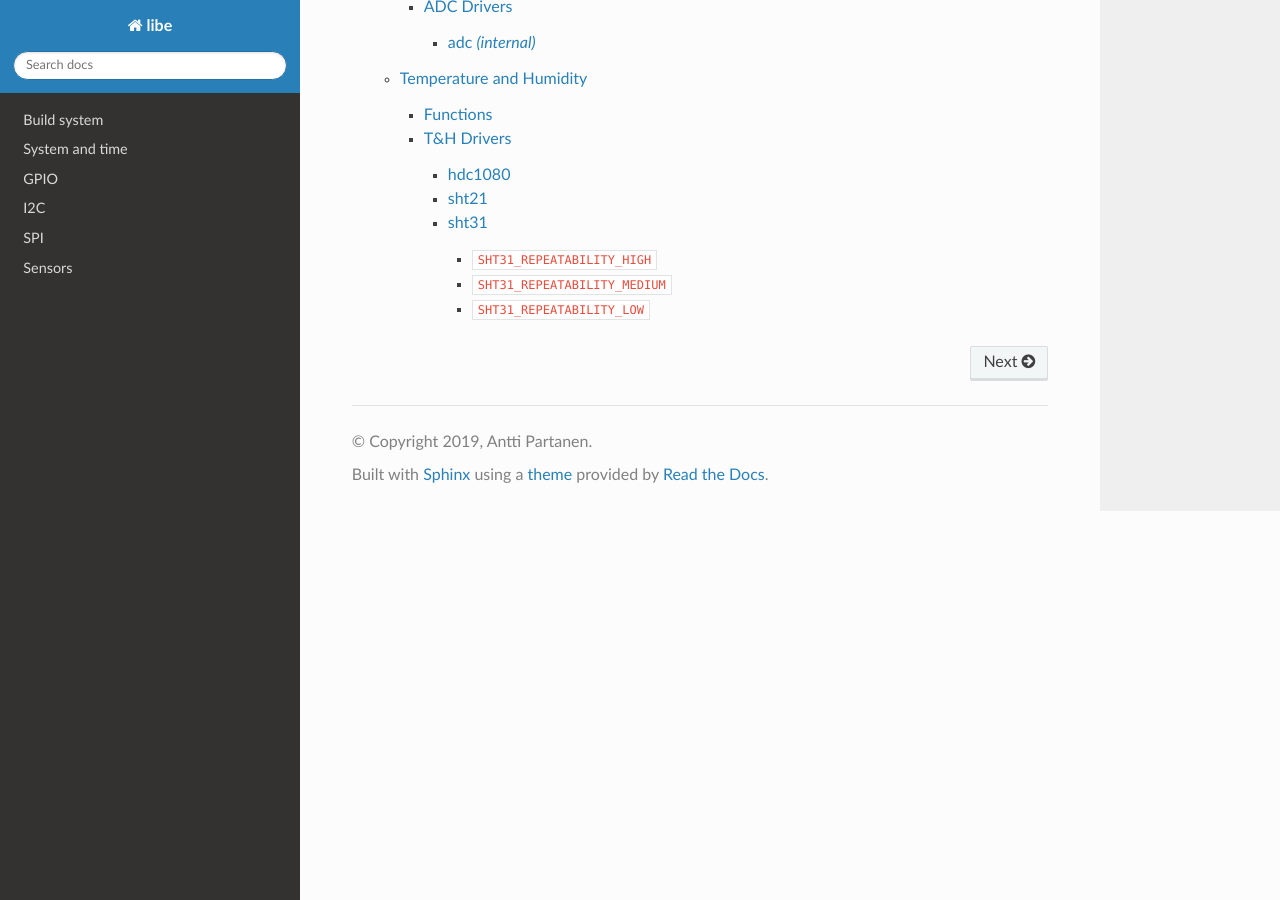
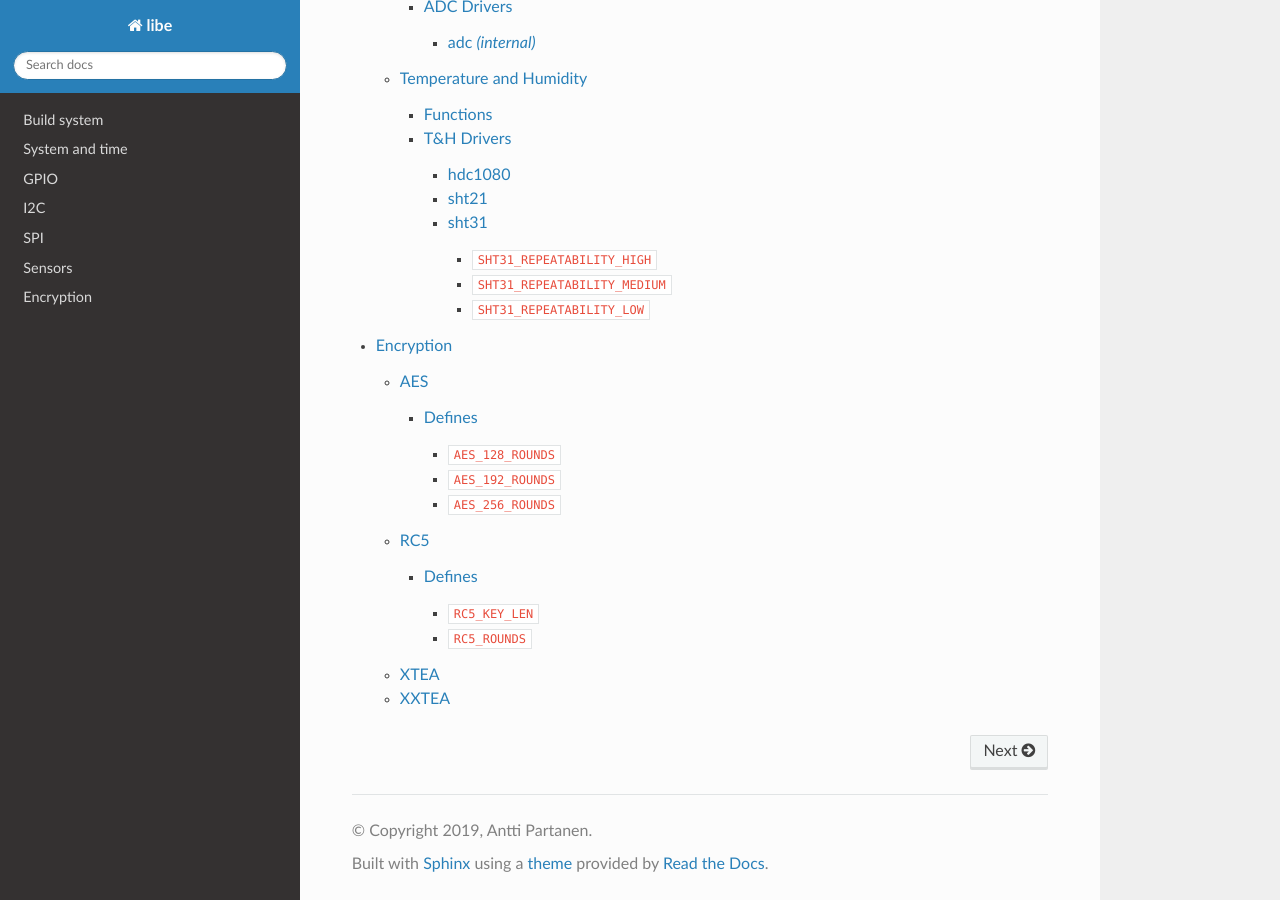
Before and after one commit to aehparta/libe, a Sphinx documentation site: the page built from docs/index.rst, in a window 1280 px wide and 900 px high, scrolled down 2701 px. Built offline with Sphinx 7.4.7 and the Read the Docs theme 2.0.0, drawn with Linux system fonts in a browser that asks for light colours; part of the change alters nothing that is shown.

Commit message:
crypt docs

```diff
--- /dev/null
+++ b/docs/crypt/index.rst
@@ -0,0 +1,117 @@
+
+Encryption
+########################################
+
+All these encryption methods use primarily software. No hardware drivers implemented, at least not yet.
+
+AES
+****************************************
+
+Software AES support thanks to `AndrewCarterUK <https://twitter.com/AndrewCarterUK>`_ from `SmarterDM <https://github.com/SmarterDM/micro-aes>`_.
+
+* Supported key sizes are 128, 192 and 256 bits (10/12/14 rounds for each)
+* Block size is 128 bits
+
+To enable AES set ``USE_AES``.
+
+.. c:function:: void aes_128_init(aes_128_context_t *context, uint8_t key[16])
+
+.. c:function:: void aes_128_encrypt(aes_128_context_t *context, uint8_t block[16])
+
+.. c:function:: void aes_128_decrypt(aes_128_context_t *context, uint8_t block[16])
+
+.. c:function:: void aes_192_init(aes_192_context_t *context, uint8_t key[24])
+
+.. c:function:: void aes_192_encrypt(aes_192_context_t *context, uint8_t block[16])
+
+.. c:function:: void aes_192_decrypt(aes_192_context_t *context, uint8_t block[16])
+
+.. c:function:: void aes_256_init(aes_256_context_t *context, uint8_t key[32])
+
+.. c:function:: void aes_256_encrypt(aes_256_context_t *context, uint8_t block[16])
+
+.. c:function:: void aes_256_decrypt(aes_256_context_t *context, uint8_t block[16])
+
+Defines
+========================================
+
+.. cpp:enumerator:: AES_128_ROUNDS = 10
+.. cpp:enumerator:: AES_192_ROUNDS = 12
+.. cpp:enumerator:: AES_256_ROUNDS = 14
+
+RC5
+****************************************
+
+Should be only really used in very resource constrained platforms.
+
+* Key size is 128 bits as default
+* Block size is fixed to 64 bits
+* Rounds is 12 as default
+
+To enable RC5 set ``USE_RC5``.
+
+.. c:function:: void rc5_init(rc5_context_t *rc5, void *key)
+
+	:param rc5: pointer to preallocated memory
+	:type rc5: rc5_context_t *
+	:param key: pointer to memory holding binary key, must be at least 16 bytes
+	:type key: void *
+
+.. c:function:: void rc5_encrypt(rc5_context_t *rc5, void *block)
+
+	:param rc5: previously initialized context
+	:type rc5: rc5_context_t *
+	:param block: pointer to memory holding binary data to be encrypted, must be at least 8 bytes
+	:type block: void *
+
+.. c:function:: void rc5_decrypt(rc5_context_t *rc5, void *block)
+
+	:param rc5: previously initialized context
+	:type rc5: rc5_context_t *
+	:param block: pointer to memory holding binary data to be decrypted, must be at least 8 bytes
+	:type block: void *
+
+Defines
+========================================
+
+.. cpp:enumerator:: RC5_KEY_LEN = 16
+
+	Key length in bytes. Can be overridden by defining other value globally.
+
+.. cpp:enumerator:: RC5_ROUNDS = 12
+
+	Rounds. Can be overridden by defining other value globally.
+
+XTEA
+****************************************
+
+Should be only really used in very resource constrained platforms.
+
+ .. note:: This implementation has not been properly evaluated against others since there are so few. It is anyways almost a direct copy-paste from wikipedia.
+
+* Key size is 128 bits
+* Block size is 64 bits
+* Rounds is 32
+
+To enable XTEA set ``USE_XTEA``.
+
+.. c:function:: void xtea_encrypt(void *block, void *key)
+
+.. c:function:: void xtea_decrypt(void *block, void *key)
+
+XXTEA
+****************************************
+
+Should be only really used in very resource constrained platforms.
+
+ .. note:: This implementation has not been properly evaluated against others since there are so few. It is anyways almost a direct copy-paste from wikipedia.
+
+* Key size is 128 bits
+* Block size must be at least 64 bits (8 bytes) and multiples of 32 bits (4 bytes)
+* Rounds is 32
+
+To enable XXTEA set ``USE_XXTEA``.
+
+.. c:function:: void xxtea_encrypt(void *data, size_t size, void *key)
+
+.. c:function:: void xxtea_decrypt(void *data, size_t size, void *key)
--- a/docs/index.rst
+++ b/docs/index.rst
@@ -10,3 +10,4 @@ Welcome to libe's documentation!
    i2c/index
    spi/index
    sensors
+   crypt/index
```
Also changed, not shown: 2 other files.
